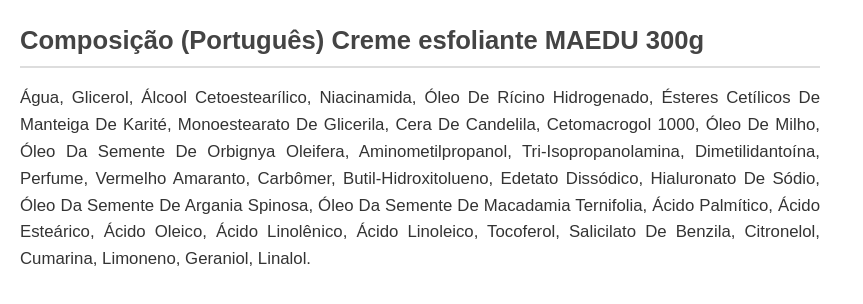
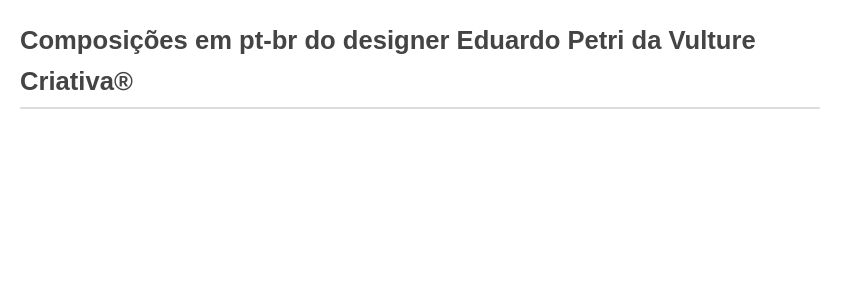
Before and after one commit to eduardopetridesign/COMPOSICAO-PTBR, a plain HTML site: page index.html in a window 1280 px wide. Shown: the whole page, without its empty margins (0-863 px from the left). Drawn offline with Linux system fonts and the light colour scheme.

Commit message:
mensagem de introdução

```diff
--- a/index.html
+++ b/index.html
@@ -25,16 +25,9 @@
   </style>
 </head>
 <body>
-  <h1>Composição (Português) Creme esfoliante MAEDU 300g</h1>
+  <h1>Composições em pt-br do designer Eduardo Petri da Vulture Criativa®</h1>
   <p>
-    Água, Glicerol, Álcool Cetoestearílico, Niacinamida, Óleo De Rícino Hidrogenado,
-    Ésteres Cetílicos De Manteiga De Karité, Monoestearato De Glicerila, Cera De Candelila,
-    Cetomacrogol 1000, Óleo De Milho, Óleo Da Semente De Orbignya Oleifera, Aminometilpropanol,
-    Tri-Isopropanolamina, Dimetilidantoína, Perfume, Vermelho Amaranto, Carbômer,
-    Butil-Hidroxitolueno, Edetato Dissódico, Hialuronato De Sódio, Óleo Da Semente De Argania Spinosa,
-    Óleo Da Semente De Macadamia Ternifolia, Ácido Palmítico, Ácido Esteárico, Ácido Oleico,
-    Ácido Linolênico, Ácido Linoleico, Tocoferol, Salicilato De Benzila, Citronelol, Cumarina,
-    Limoneno, Geraniol, Linalol.
+
   </p>
 </body>
 </html>
```
